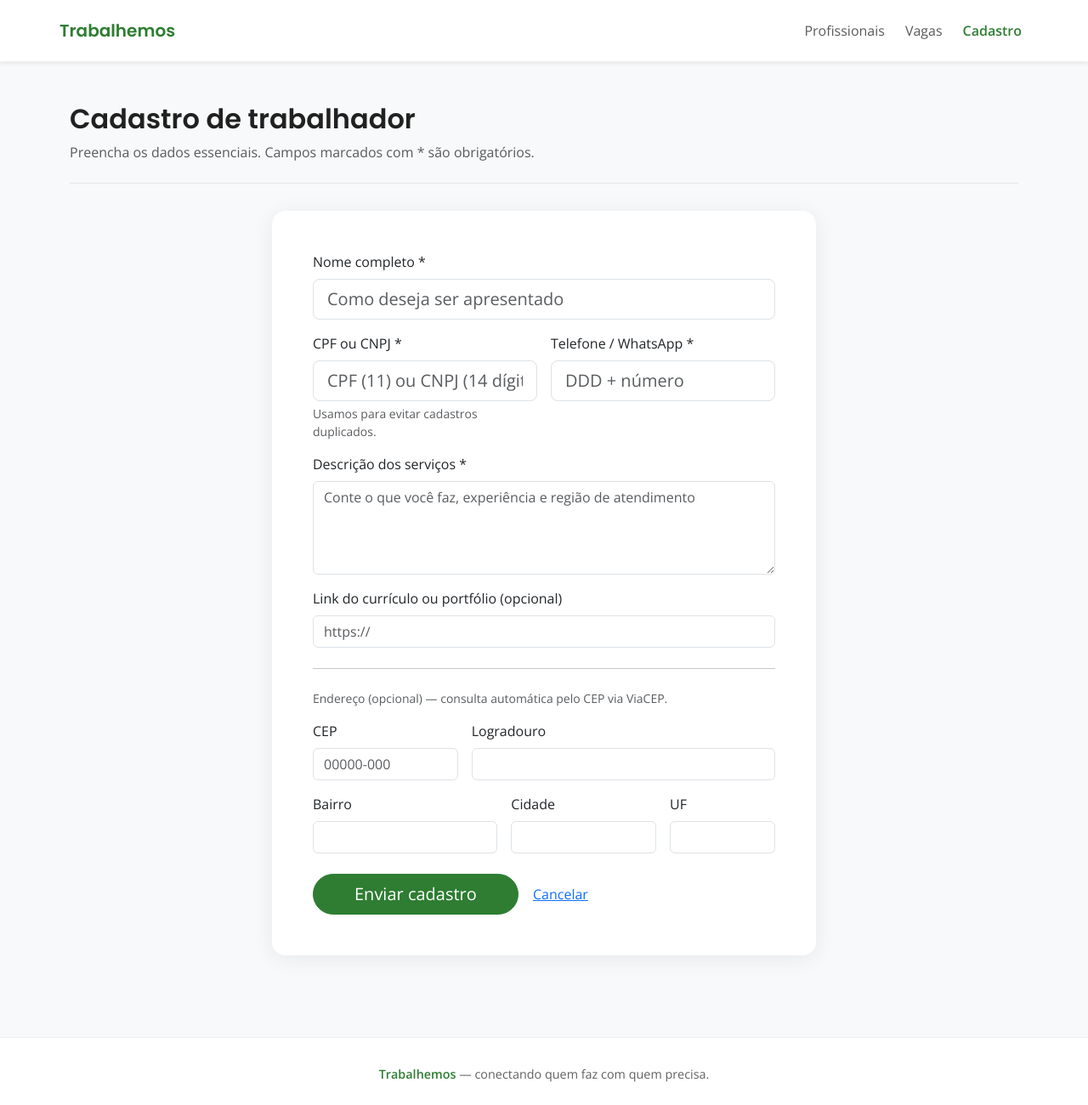
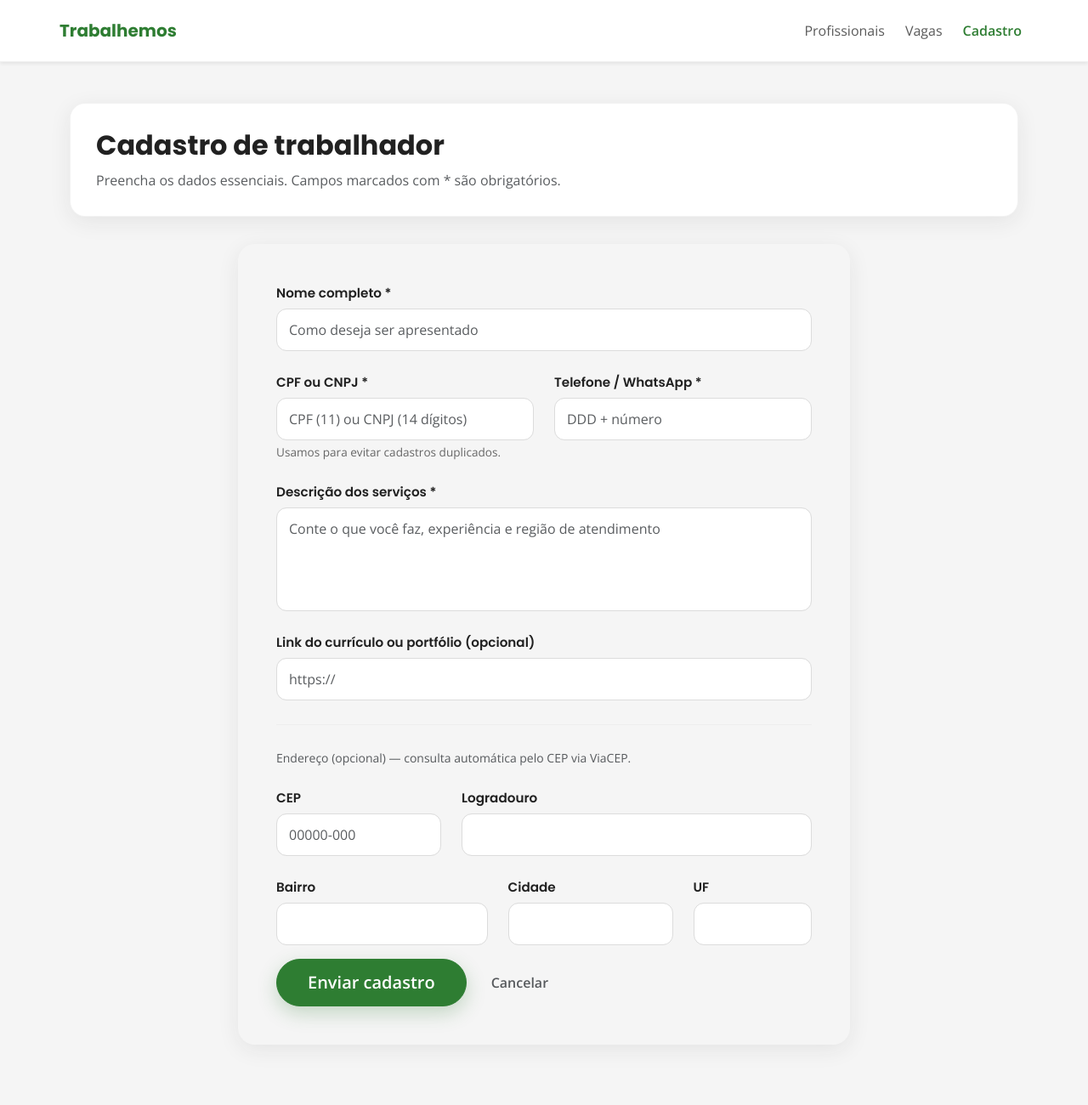
Before and after one commit to rafaelasiroca/Trabalhemos, a website: page cadastro.html in a window 1280 px wide. Shown: the top 1300 px of the page at 85% size. Drawn offline with nearby package versions, Linux system fonts and the light colour scheme.

Commit message:
trabalho

```diff
--- a/cadastro.html
+++ b/cadastro.html
@@ -4,24 +4,36 @@
   <meta charset="UTF-8">
   <meta name="viewport" content="width=device-width, initial-scale=1.0">
   <title>Cadastro — Trabalhemos</title>
+
   <link rel="preconnect" href="https://fonts.googleapis.com">
   <link rel="preconnect" href="https://fonts.gstatic.com" crossorigin>
+
   <link href="https://fonts.googleapis.com/css2?family=Open+Sans:wght@400;600&family=Poppins:wght@600;700&display=swap" rel="stylesheet">
+
   <link href="https://cdn.jsdelivr.net/npm/bootstrap@5.3.3/dist/css/bootstrap.min.css" rel="stylesheet">
+
   <link rel="stylesheet" href="./css/style.css">
 </head>
-<body class="bg-light">
-  <header class="bg-white tm-header shadow-sm sticky-top">
+
+<body>
+  <header class="tm-header shadow-sm sticky-top">
     <nav class="navbar navbar-expand-lg container py-3">
-      <a class="navbar-brand text-success" href="index.html">Trabalhemos</a>
-      <button class="navbar-toggler" type="button" data-bs-toggle="collapse" data-bs-target="#menuNavbar" aria-controls="menuNavbar" aria-expanded="false" aria-label="Abrir menu">
+      <a class="navbar-brand text-success fw-bold" href="index.html">Trabalhemos</a>
+
+      <button class="navbar-toggler" type="button" data-bs-toggle="collapse" data-bs-target="#menuNavbar"
+        aria-controls="menuNavbar" aria-expanded="false" aria-label="Abrir menu">
         <span class="navbar-toggler-icon"></span>
       </button>
+
       <div class="collapse navbar-collapse" id="menuNavbar">
         <ul class="navbar-nav ms-auto gap-lg-2">
           <li class="nav-item"><a class="nav-link" href="profissionais.html">Profissionais</a></li>
           <li class="nav-item"><a class="nav-link" href="vagas.html">Vagas</a></li>
-          <li class="nav-item"><a class="nav-link active text-success fw-semibold" aria-current="page" href="cadastro.html">Cadastro</a></li>
+          <li class="nav-item">
+            <a class="nav-link active text-success fw-semibold" aria-current="page" href="cadastro.html">
+              Cadastro
+            </a>
+          </li>
         </ul>
       </div>
     </nav>
@@ -30,67 +42,100 @@
   <main class="container py-5">
     <div class="tm-page-hero text-center text-md-start">
       <h1 class="h2 tm-section-title">Cadastro de trabalhador</h1>
-      <p class="text-muted mb-0">Preencha os dados essenciais. Campos marcados com * são obrigatórios.</p>
+      <p class="text-muted mb-0">
+        Preencha os dados essenciais. Campos marcados com * são obrigatórios.
+      </p>
     </div>
 
     <div class="tm-form-card">
-      <div class="card tm-card">
-        <div class="card-body p-4 p-md-5">
+      <div class="tm-card">
+        <div class="card-body">
           <div id="cadastro-feedback" class="alert d-none" role="alert"></div>
 
           <form id="form-cadastro" novalidate>
-            <div class="row g-3">
+            <div class="row g-4">
+
               <div class="col-12">
                 <label for="nome" class="form-label">Nome completo *</label>
-                <input type="text" class="form-control form-control-lg" id="nome" name="nome" required autocomplete="name" minlength="3" placeholder="Como deseja ser apresentado">
+                <input type="text" class="form-control form-control-lg" id="nome" name="nome"
+                  required autocomplete="name" minlength="3"
+                  placeholder="Como deseja ser apresentado">
               </div>
+
               <div class="col-md-6">
                 <label for="cpf_cnpj" class="form-label">CPF ou CNPJ *</label>
-                <input type="text" class="form-control form-control-lg" id="cpf_cnpj" name="cpf_cnpj" required inputmode="numeric" placeholder="CPF (11) ou CNPJ (14 dígitos)">
+                <input type="text" class="form-control form-control-lg" id="cpf_cnpj" name="cpf_cnpj"
+                  required inputmode="numeric"
+                  placeholder="CPF (11) ou CNPJ (14 dígitos)">
                 <div class="form-text">Usamos para evitar cadastros duplicados.</div>
               </div>
+
               <div class="col-md-6">
                 <label for="contato" class="form-label">Telefone / WhatsApp *</label>
-                <input type="tel" class="form-control form-control-lg" id="contato" name="contato" required placeholder="DDD + número">
+                <input type="tel" class="form-control form-control-lg" id="contato" name="contato"
+                  required placeholder="DDD + número">
               </div>
+
               <div class="col-12">
                 <label for="descricao" class="form-label">Descrição dos serviços *</label>
-                <textarea class="form-control" id="descricao" name="descricao" rows="4" required minlength="20" placeholder="Conte o que você faz, experiência e região de atendimento"></textarea>
+                <textarea class="form-control" id="descricao" name="descricao" rows="4"
+                  required minlength="20"
+                  placeholder="Conte o que você faz, experiência e região de atendimento"></textarea>
               </div>
+
               <div class="col-12">
                 <label for="curriculo" class="form-label">Link do currículo ou portfólio (opcional)</label>
-                <input type="url" class="form-control" id="curriculo" name="curriculo" placeholder="https://">
+                <input type="url" class="form-control" id="curriculo" name="curriculo"
+                  placeholder="https://">
               </div>
 
-              <div class="col-12"><hr class="my-2"></div>
               <div class="col-12">
-                <p class="small text-muted mb-0">Endereço (opcional) — consulta automática pelo CEP via ViaCEP.</p>
+                <hr class="my-1">
               </div>
+
+              <div class="col-12">
+                <p class="small text-muted mb-0">
+                  Endereço (opcional) — consulta automática pelo CEP via ViaCEP.
+                </p>
+              </div>
+
               <div class="col-md-4">
                 <label for="cep" class="form-label">CEP</label>
-                <input type="text" class="form-control" id="cep" name="cep" inputmode="numeric" maxlength="9" placeholder="00000-000">
+                <input type="text" class="form-control" id="cep" name="cep"
+                  inputmode="numeric" maxlength="9"
+                  placeholder="00000-000">
               </div>
+
               <div class="col-md-8">
                 <label for="logradouro" class="form-label">Logradouro</label>
                 <input type="text" class="form-control" id="logradouro" name="logradouro" readonly tabindex="-1">
               </div>
+
               <div class="col-md-5">
                 <label for="bairro" class="form-label">Bairro</label>
                 <input type="text" class="form-control" id="bairro" name="bairro" readonly tabindex="-1">
               </div>
+
               <div class="col-md-4">
                 <label for="cidade" class="form-label">Cidade</label>
                 <input type="text" class="form-control" id="cidade" name="cidade" readonly tabindex="-1">
               </div>
+
               <div class="col-md-3">
                 <label for="uf" class="form-label">UF</label>
                 <input type="text" class="form-control" id="uf" name="uf" readonly tabindex="-1">
               </div>
 
-              <div class="col-12 mt-4">
-                <button type="submit" class="btn btn-success btn-lg rounded-pill px-5">Enviar cadastro</button>
-                <a href="profissionais.html" class="btn btn-link">Cancelar</a>
+              <div class="col-12 mt-3 d-flex align-items-center gap-3 flex-wrap">
+                <button type="submit" class="btn btn-success btn-lg">
+                  Enviar cadastro
+                </button>
+
+                <a href="profissionais.html" class="btn btn-link text-muted">
+                  Cancelar
+                </a>
               </div>
+
             </div>
           </form>
         </div>
@@ -100,7 +145,7 @@
 
   <footer class="tm-footer mt-5">
     <div class="container text-center">
-      <span class="fw-semibold text-success">Trabalhemos</span> — conectando quem faz com quem precisa.
+      <span class="fw-bold text-success">Trabalhemos</span> — conectando quem faz com quem precisa.
     </div>
   </footer>
 
--- a/css/style.css
+++ b/css/style.css
@@ -1,4 +1,4 @@
-/* Trabalhemos — design system + Stitch-inspired polish */
+/* Trabalhemos — design system + layout profissional */
 
 :root {
   --tm-primary: #2e7d32;
@@ -7,17 +7,34 @@
   --tm-secondary-hover: #0d47a1;
   --tm-bg: #f5f5f5;
   --tm-text: #212121;
-  --tm-success-msg: #4caf50;
+
   --tm-radius-lg: 1rem;
   --tm-radius-xl: 1.25rem;
-  --tm-shadow: 0 4px 24px rgba(33, 33, 33, 0.08);
-  --tm-shadow-hover: 0 8px 32px rgba(33, 33, 33, 0.12);
+
+  --tm-shadow: 0 6px 26px rgba(33, 33, 33, 0.08);
+  --tm-shadow-hover: 0 10px 34px rgba(33, 33, 33, 0.12);
+}
+
+/* ================================
+   BASE
+================================ */
+
+html,
+body {
+  min-height: 100%;
 }
 
 body {
   font-family: "Open Sans", system-ui, sans-serif;
   color: var(--tm-text);
   background-color: var(--tm-bg);
+
+  display: flex;
+  flex-direction: column;
+}
+
+main {
+  flex: 1;
 }
 
 h1,
@@ -28,8 +45,21 @@ h5,
 h6,
 .navbar-brand {
   font-family: "Poppins", system-ui, sans-serif;
-  font-weight: 600;
+  font-weight: 700;
 }
+
+/* ================================
+   NAVBAR
+================================ */
+
+.tm-header {
+  border-bottom: 1px solid rgba(0, 0, 0, 0.06);
+  background: #fff;
+}
+
+/* ================================
+   BOTÕES BOOTSTRAP
+================================ */
 
 .btn-success {
   --bs-btn-bg: var(--tm-primary);
@@ -51,52 +81,35 @@ h6,
   color: var(--tm-primary) !important;
 }
 
-.tm-header {
-  border-bottom: 1px solid rgba(0, 0, 0, 0.06);
+/* ================================
+   HERO / SEÇÕES
+================================ */
+
+.tm-page-hero {
+  padding: 30px;
+  border-radius: 18px;
+  background: #fff;
+  box-shadow: var(--tm-shadow);
+  border: 1px solid rgba(0, 0, 0, 0.05);
+  margin-bottom: 2rem;
 }
 
-.tm-hero {
-  position: relative;
-  overflow: hidden;
-  border-radius: var(--tm-radius-xl);
-  background: linear-gradient(135deg, #e8f5e9 0%, #fff 45%, #e3f2fd 100%);
-  box-shadow: var(--tm-shadow);
-  padding: clamp(2rem, 5vw, 3.5rem);
+.tm-section-title {
+  font-family: "Poppins", sans-serif;
+  font-weight: 700;
+  margin-bottom: 10px;
 }
 
-.tm-hero::after {
-  content: "";
-  position: absolute;
-  right: -20%;
-  top: -30%;
-  width: 55%;
-  height: 160%;
-  background: radial-gradient(circle, rgba(46, 125, 50, 0.12) 0%, transparent 70%);
-  pointer-events: none;
-}
-
-.tm-hero-inner {
-  position: relative;
-  z-index: 1;
-}
-
-.tm-pill {
-  display: inline-block;
-  font-size: 0.8rem;
-  font-weight: 600;
-  letter-spacing: 0.02em;
-  text-transform: uppercase;
-  color: var(--tm-secondary);
-  background: rgba(21, 101, 192, 0.1);
-  padding: 0.35rem 0.85rem;
-  border-radius: 999px;
-}
+/* ================================
+   CARDS
+================================ */
 
 .tm-card {
   border: none;
-  border-radius: var(--tm-radius-lg);
+  border-radius: var(--tm-radius-xl);
   box-shadow: var(--tm-shadow);
-  transition: transform 0.2s ease, box-shadow 0.2s ease;
+  transition: 0.2s ease;
+  overflow: hidden;
 }
 
 .tm-card:hover {
@@ -104,26 +117,77 @@ h6,
   box-shadow: var(--tm-shadow-hover);
 }
 
-.tm-card .card-title {
+/* ================================
+   FORMULÁRIO CADASTRO
+================================ */
+
+.tm-form-card {
+  max-width: 720px;
+  margin: 0 auto;
+}
+
+.tm-form-card .card-body {
+  padding: 45px !important;
+}
+
+.tm-form-card label {
   font-family: "Poppins", sans-serif;
   font-weight: 600;
+  font-size: 0.95rem;
+  margin-bottom: 6px;
+  color: #212121;
 }
 
-.tm-section-title {
-  font-family: "Poppins", sans-serif;
-  font-weight: 600;
+.tm-form-card .form-control {
+  border-radius: 12px;
+  border: 1px solid #dcdcdc;
+  padding: 12px 14px;
+  font-size: 1rem;
+  transition: 0.2s ease;
 }
 
-.tm-page-hero {
-  padding-bottom: 1.5rem;
-  border-bottom: 1px solid rgba(0, 0, 0, 0.08);
-  margin-bottom: 2rem;
+.tm-form-card .form-control:focus {
+  border-color: var(--tm-primary);
+  box-shadow: 0 0 0 4px rgba(46, 125, 50, 0.18);
 }
 
-.tm-form-card {
-  max-width: 640px;
-  margin: 0 auto;
+.tm-form-card textarea.form-control {
+  resize: none;
 }
+
+.tm-form-card .form-text {
+  font-size: 0.85rem;
+  color: #666;
+}
+
+.tm-form-card hr {
+  border-color: rgba(0, 0, 0, 0.1);
+}
+
+.tm-form-card button.btn-success {
+  padding: 12px 36px;
+  font-weight: 700;
+  border-radius: 999px;
+  box-shadow: 0 8px 22px rgba(46, 125, 50, 0.25);
+  transition: 0.2s ease;
+}
+
+.tm-form-card button.btn-success:hover {
+  transform: translateY(-2px);
+}
+
+.tm-form-card .btn-link {
+  font-weight: 600;
+  text-decoration: none;
+}
+
+.tm-form-card .btn-link:hover {
+  text-decoration: underline;
+}
+
+/* ================================
+   FOOTER
+================================ */
 
 .tm-footer {
   margin-top: auto;
@@ -134,19 +198,9 @@ h6,
   color: #616161;
 }
 
-html,
-body {
-  min-height: 100%;
-}
-
-body {
-  display: flex;
-  flex-direction: column;
-}
-
-main {
-  flex: 1;
-}
+/* ================================
+   UTILITÁRIOS
+================================ *
 
 .tm-chip {
   display: inline-flex;
@@ -165,3 +219,31 @@ main {
   padding: 3rem 1.5rem;
   color: #757575;
 }
+
+
+.tm-img {
+  width: 100%;
+  height: 200px;
+  object-fit: cover;
+  display: block;
+  border-radius: 12px;
+
+
+}
+img {
+  border-radius: 8px;
+}
+
+/* ================================
+   RESPONSIVO
+================================ */
+
+@media (max-width: 768px) {
+  .tm-page-hero {
+    padding: 22px;
+  }
+
+  .tm-form-card .card-body {
+    padding: 25px !important;
+  }
+}
--- a/package.json
+++ b/package.json
@@ -11,6 +11,7 @@
   "license": "ISC",
   "type": "commonjs",
   "dependencies": {
+    "bootstrap": "^5.3.8",
     "jquery": "^4.0.0",
     "uuid": "^14.0.0"
   },
```
Also changed, not shown: index.html (+61 -9 lines), img/clientes.jpg (added), img/comprometimento.jpg (added), img/confianca.jpg (added), img/logistica.jpg (added), img/pintor.jpg (added), img/responsabilidade2.jpg (added), 1 other file.
